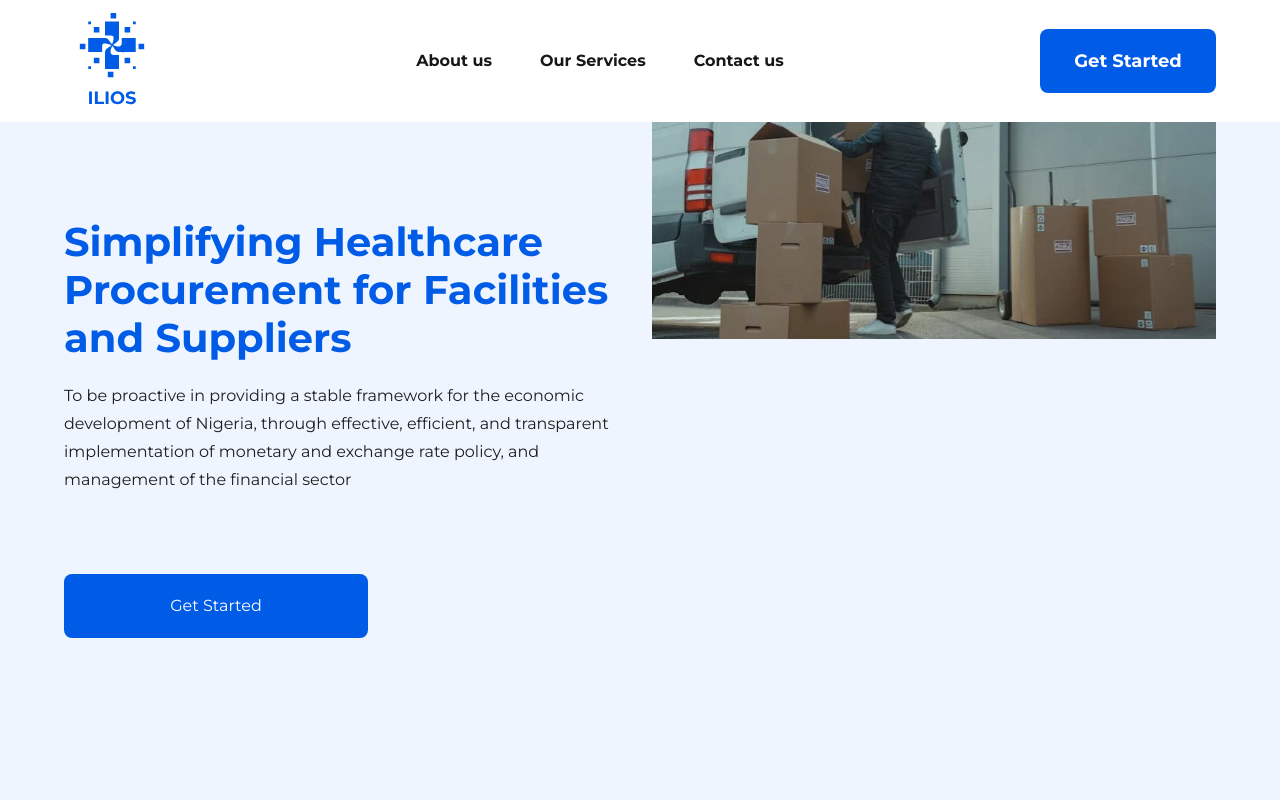
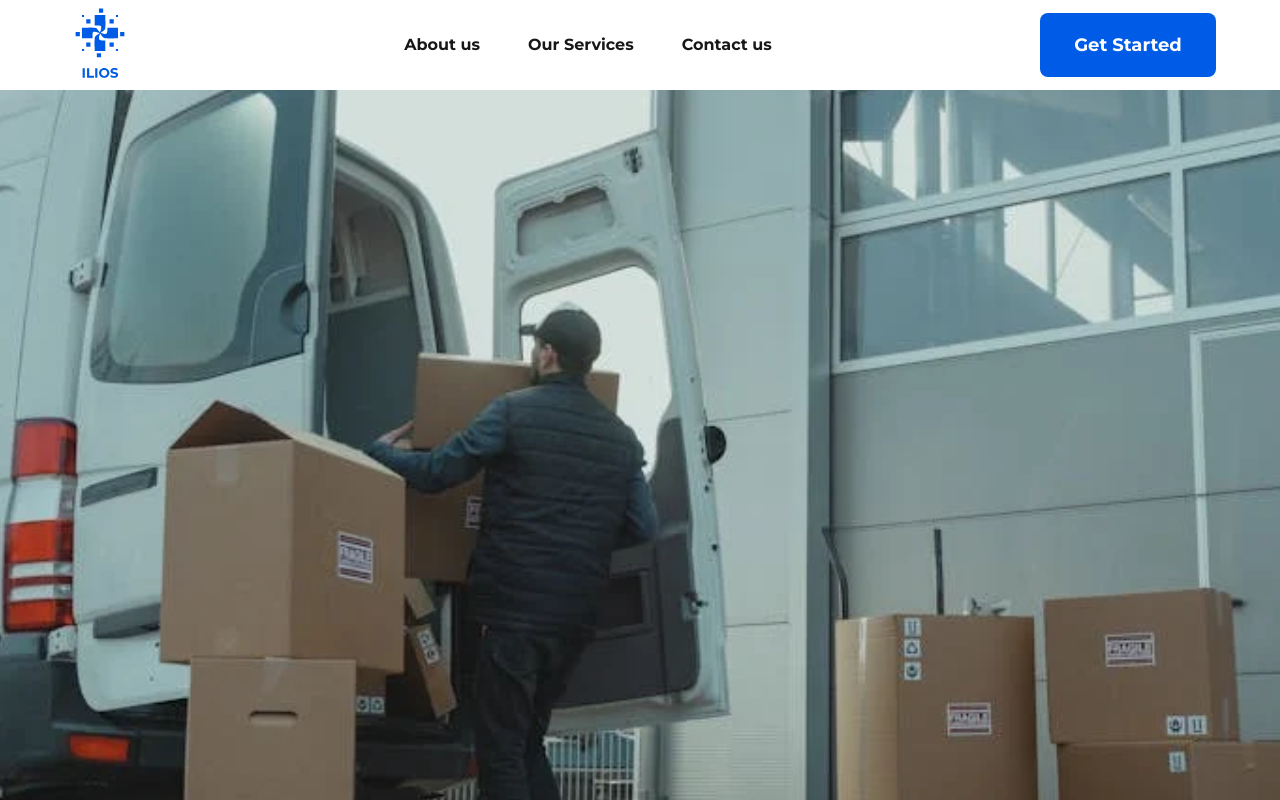
Before and after one commit to ilios91/ilios-fe, a Next.js app: page / in a window 1280 px wide. Shown: the top 800 px of the page. Built offline with nearby package versions, Linux system fonts and the light colour scheme.

Commit message:
updated navbar logo

```diff
--- a/src/components/layout/Navbar.tsx
+++ b/src/components/layout/Navbar.tsx
@@ -14,11 +14,11 @@ export default function Navbar() {
   };
 
   return (
-    <nav className={`${styles.navbar} h-[122px] bg-white w-full fixed top-0 z-50`}>
+    <nav className={`${styles.navbar} h-[90px] bg-white w-full fixed top-0 z-1`}>
       <div className="w-[90%] mx-auto flex justify-between items-center h-full">
         <div>
-          <Link href="/" className="flex items-center justify-center relative w-24 h-24">
-            <Image fill={true} src={Logo} alt="Ilios" className="h-[40px] w-[40px] mx-auto"/>
+          <Link href="/" className="flex items-center justify-center relative w-[72px] h-[78px]">
+            <Image fill={true} src={Logo} alt="Ilios" />
           </Link>
         </div>
         <div className="flex items-center">
--- a/src/components/sections/Hero.tsx
+++ b/src/components/sections/Hero.tsx
@@ -1,32 +1,18 @@
 import Image from "next/image";
 import HeroImage from "@/assets/images/hero.svg";
+import styles from "@/components/styles/hero.module.scss";
 
 export default function Hero() {
   return (
-    <section className="h-[866px] w-full bg-[#EEF5FF]">
-      <div className="w-[90%] mx-auto flex">
-        <div className="flex items-center w-full">
-          <div className="flex-1">
-            <h2 className="text-[40px] font-bold text-blue-normal leading-[48px]">
-              Simplifying Healthcare Procurement for Facilities and Suppliers
-            </h2>
-            <div className="w-[588px] mt-5">
-              <p className="text-base font-normal leading-7 text-[#1E1E1E]">
-                To be proactive in providing a stable framework for the economic
-                development of Nigeria, through effective, efficient, and
-                transparent implementation of monetary and exchange rate policy,
-                and management of the financial sector
-              </p>
-            </div>
-
-            <div className="mt-20">
-              <button className="w-[304px] h-16 rounded-lg bg-blue-normal text-white "> Get Started</button>
-            </div>
-          </div>
-          <div className="w-[628px] h-[856px]">
-            <Image src={HeroImage} alt="hero-image" className="w-full" />
-          </div>
-        </div>
+    <section
+      className={`${styles.hero} h-[866px] relative top-[90px] max-w-screen`}>
+      <div className="h-[86px]">
+        <Image
+          fill={true}
+          src={HeroImage}
+          alt="hero"
+          objectFit="cover"
+        />
       </div>
     </section>
   );
```
Also changed, not shown: src/components/styles/hero.module.scss (added).
